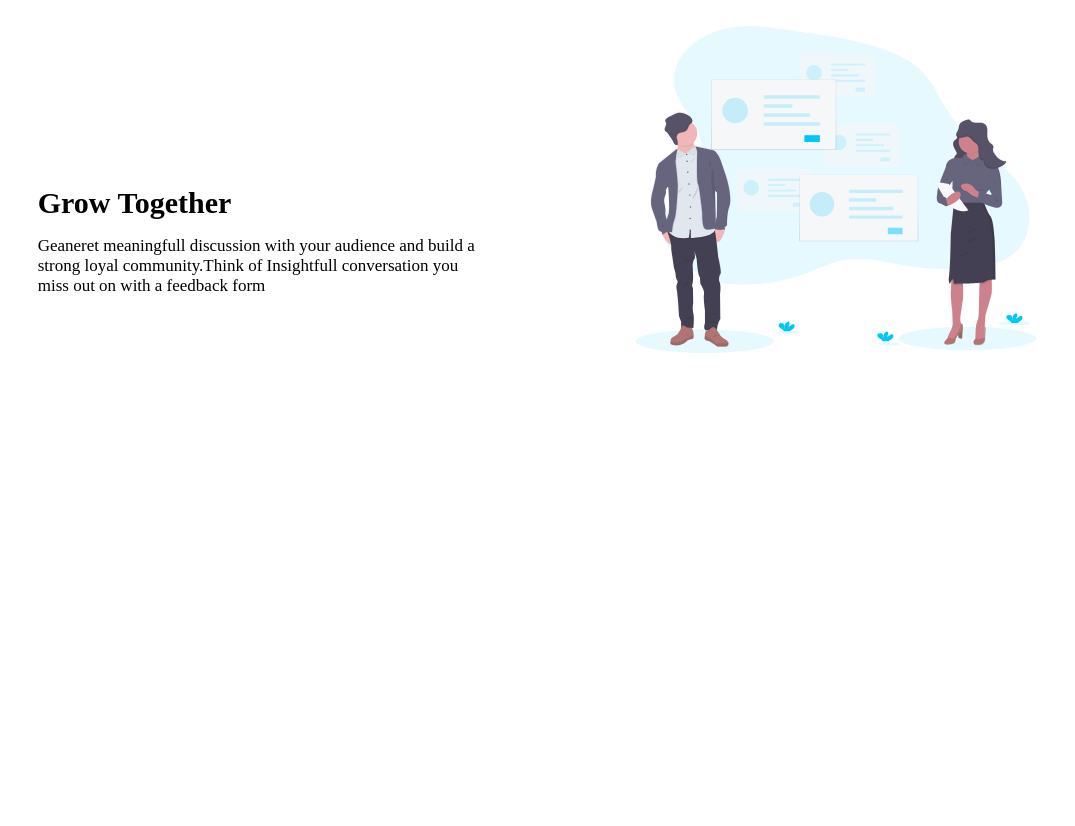
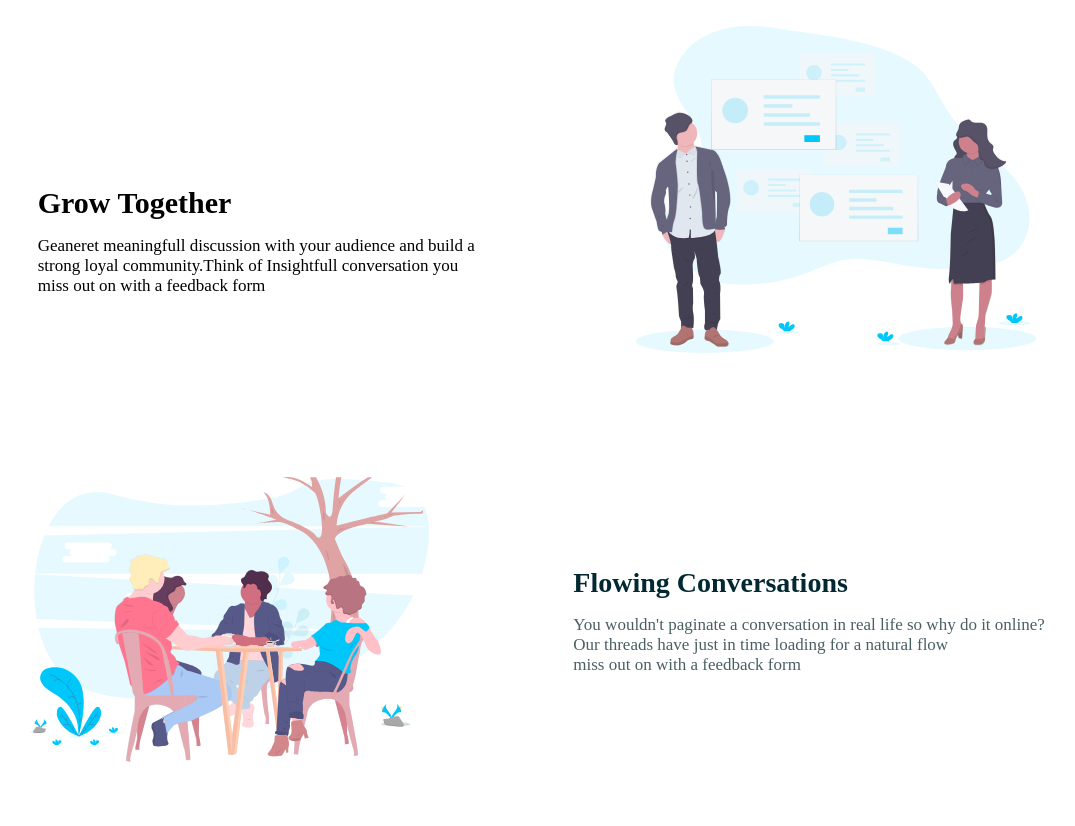
Before and after one commit to amresh04061999/Practice_huddle-landing-page-with-curved-sections-master-templete-with-html-css, a plain HTML site: page index.html in a window 1280 px wide. Shown: the part 1671-2497 px from the top of the page, without its empty margins (103-1178 px from the left). Before the commit the page ends 2088 px from the top, so only its background shows below. Drawn offline with Linux system fonts and the light colour scheme.

Commit message:
feat:incomplete bg image-set

```diff
--- a/Css/style.css
+++ b/Css/style.css
@@ -4,6 +4,7 @@
   padding: 0;
   box-sizing: border-box;
 }
+
 /* html body  */
 html,
 body {
@@ -15,45 +16,59 @@ body {
 .d-flex {
   display: flex;
 }
+
 .flex-column {
   flex-direction: column;
 }
+
 .justify-contain-between {
   justify-content: space-between;
 }
+
 .justify-contain-around {
   justify-content: space-around;
 }
+
 .justify-contain-center {
   justify-content: center;
 }
+
 .align-item-center {
   justify-items: center;
 }
+
 .w-100 {
   width: 100%;
 }
+
 .h-100 {
   height: 100%;
 }
+
 .border {
   border: 2px solid red;
 }
+
 .p-5 {
   padding: 60px;
 }
+
 .cursor-pointer {
   cursor: pointer;
 }
+
 .overflow-auto {
   overflow: auto;
 }
-.text-align-center{
+
+.text-align-center {
   text-align: center;
 }
-.border-radius{
+
+.border-radius {
   border-radius: 20px;
 }
+
 /* end hepler class */
 
 /* Start header */
@@ -64,6 +79,7 @@ body {
   max-width: 250px;
   height: auto;
 }
+
 /* button outlet */
 .btn-outlet {
   padding: 10px 31px;
@@ -73,18 +89,21 @@ body {
   background-color: white;
   border-color: hsl(322deg 98% 66%);
 }
+
 /* end header */
 /*  Start first section*/
-.first-section > h1 {
+.first-section>h1 {
   font-size: 45px;
   color: hsl(191deg 92% 10%);
 }
-  .first-section > p {
-      font-size:18px;
+
+.first-section>p {
+  font-size: 18px;
   color: hsl(195deg 55% 13%);
   padding: 30px 0;
   text-align: center;
 }
+
 .first-section .btn-common {
   padding: 15px 60px;
   border: none;
@@ -93,6 +112,7 @@ body {
   background-color: hsl(322deg 98% 66%);
   box-shadow: 3px 5px 8px rgba(0, 0, 0, 0.175);
 }
+
 /* End  first section*/
 /* Start Second section */
 .second-section>.image2-responsive {
@@ -101,42 +121,64 @@ body {
   height: auto;
   margin-top: 30px;
 }
+
 /* end Second section  */
 
 /* third section */
-.third-section{
+.third-section {
   margin: 40px 0;
 }
-.communities-section>h2{
+
+.communities-section>h2 {
   font-size: 100px;
   color: hsl(193deg 96% 9%);
 }
-.communities-section>p{
+
+.communities-section>p {
   font-size: 25px;
   color: hsl(202deg 4% 61%);
 }
-.message-section>h2{
+
+.message-section>h2 {
   font-size: 100px;
   color: hsl(193deg 96% 9%);
   text-align: center;
 }
-.message-section>p{
+
+.message-section>p {
   font-size: 25px;
   color: hsl(202deg 4% 61%);
   text-align: center;
 }
+
 /* end third section */
 /* Start fourth Section */
 
-.image-section>img{
+.image-section>img {
   width: 400px;
 }
-.text-section>h3{
+
+.text-section>h3 {
   padding-top: 160px;
   font-size: 30px;
 }
-.text-section>p{
+
+.text-section>p {
   padding-top: 16px;
   font-size: 17px;
 }
+
 /* end fourth Section  */
+.five-text-section>h3 {
+  padding-top: 90px;
+  font-size: 28px;
+  color: hsl(190deg 92% 10%);
+}
+
+.five-text-section>p {
+  padding-top: 16px;
+  font-size: 17px;
+  color: hsl(192deg 15% 34%);
+}
+
+/* end five Section  */
--- a/index.html
+++ b/index.html
@@ -68,6 +68,19 @@
     </div>
      <!-- end fourth Section -->
 
+<!--  Start five Section -->
+<div class="five-section p-5 d-flex justify-contain-around align-item-center">
+  <div class="image-section">
+   <img src="./images/illustration-flowing-conversation.svg" alt="image flowing" >
+  </div>
+  <div class="five-text-section">
+   <h3>Flowing Conversations</h3>
+ <p>You wouldn't paginate  a conversation in real life so why do it online? <br>
+Our threads have just in time loading for a natural flow<br>
+ miss out on with a feedback form </p>
+ </div>
+ </div>
+  <!-- end five Section -->
   </main>
 </body>
 
```
Lines whose indentation alone changed are shown as unchanged.
